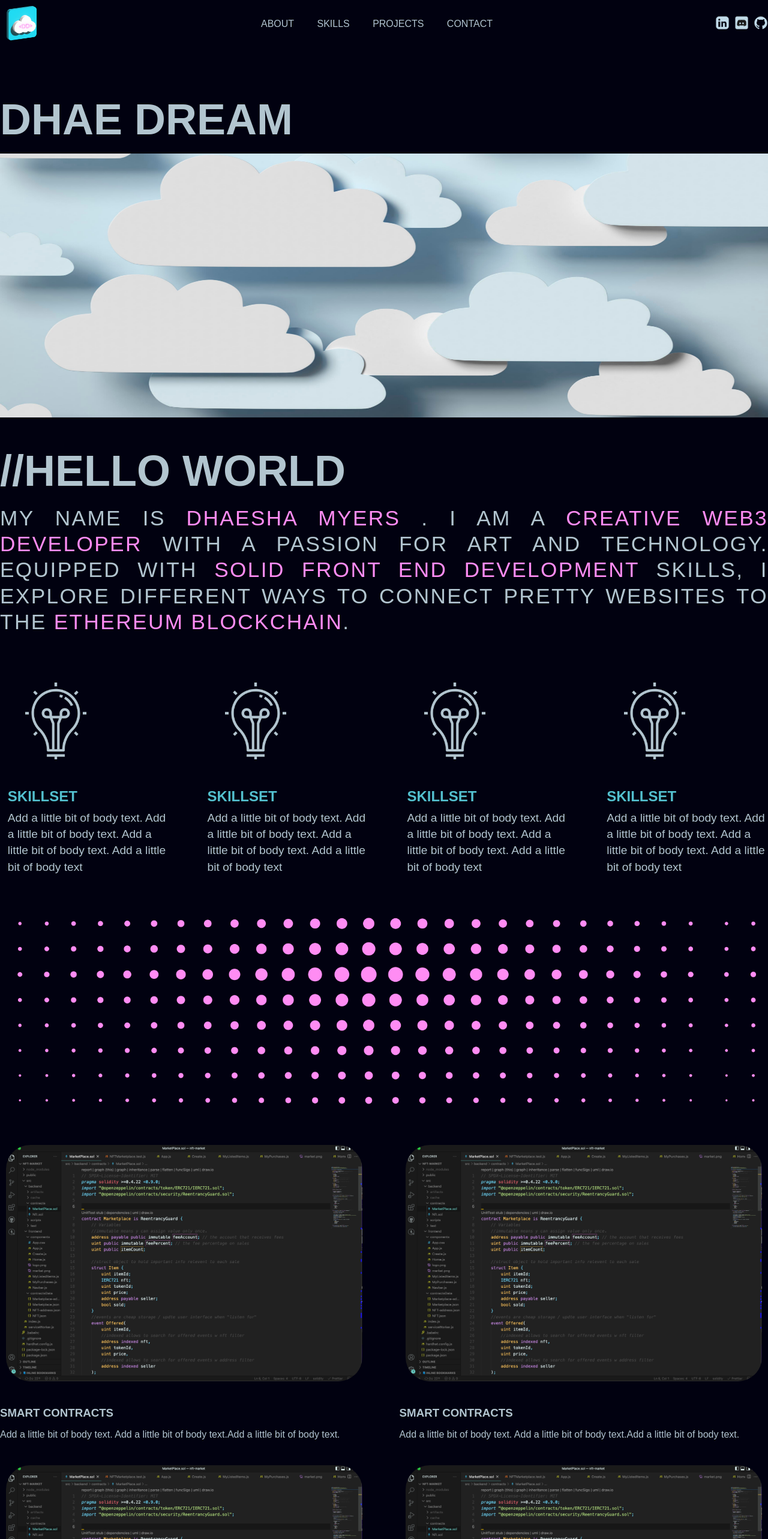
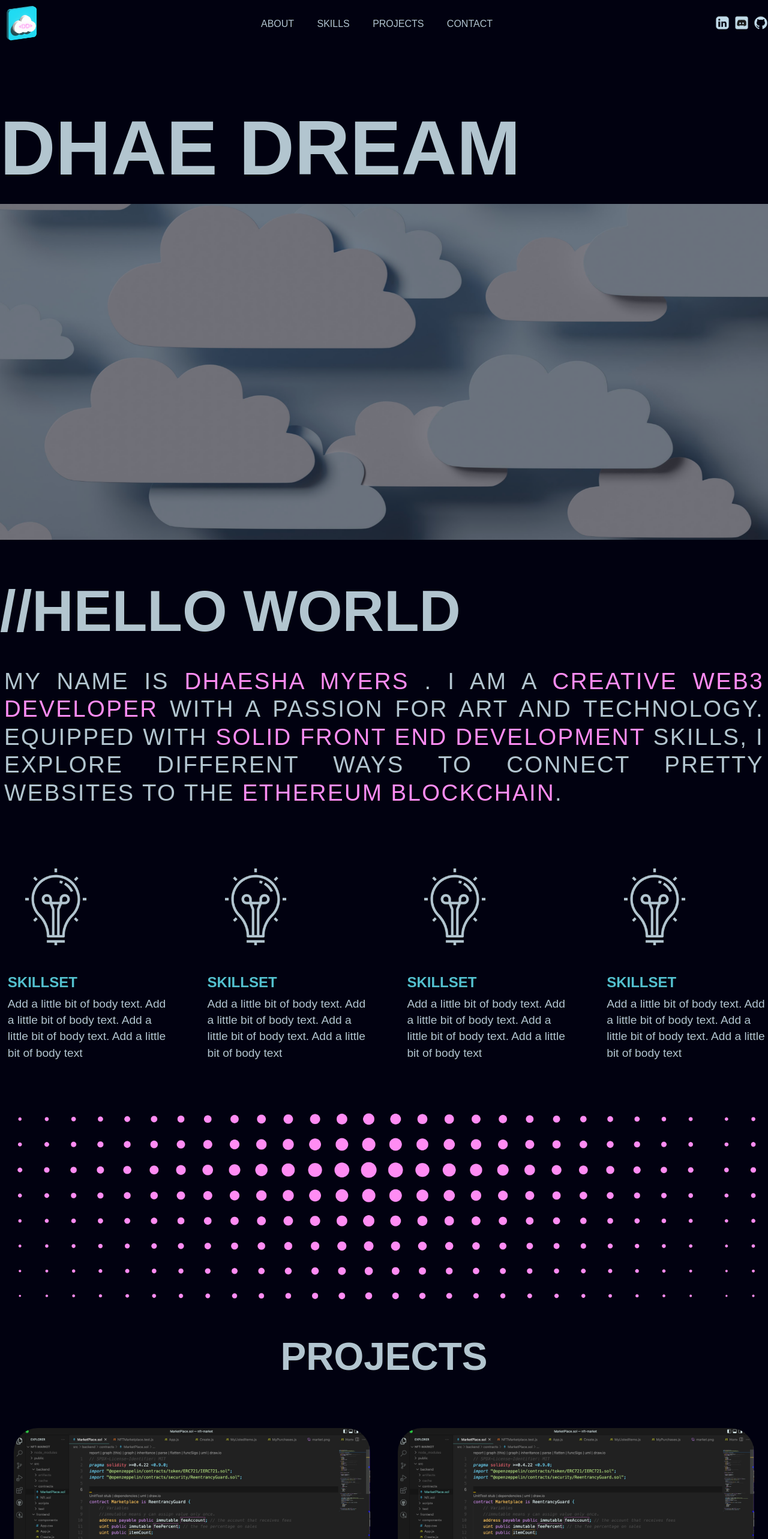
Before and after one commit to dhaedream/spring-22-portfolio, a React (Create React App) app: page / in a window 1280 px wide. Shown: the top 2566 px of the page at 60% size. Built offline with nearby package versions, Linux system fonts and the light colour scheme.

Commit message:
all over styling

```diff
--- a/src/components/features/feature.css
+++ b/src/components/features/feature.css
@@ -1,5 +1,7 @@
 .features {
-  padding: 6vh 0;
+  padding: 8vh 0;
+  /* padding: 8vh 0 4vh 0; */
+
   margin-bottom: 2vh;
   display: flex;
   flex-direction: row;
--- a/src/components/header/header.css
+++ b/src/components/header/header.css
@@ -7,12 +7,16 @@
   display: flex;
   flex-direction: column;
   justify-content: flex-end;
-  margin-bottom: 1rem;
+  margin-top: 10vh;
+  margin-bottom: 20px;
 }
-h2 {
-  font-size: 4.5rem;
+.header_container h2 {
+  font-size: 8rem;
+  /* padding-top: 80vh; */
 }
 .header_banner-img {
-  min-height: 40vh;
-  max-height: 55vh;
+  /* min-height: 40vh;
+  max-height: 55vh; */
+  height: 70vh;
+  opacity: 0.5;
 }
--- a/src/components/into/intro.css
+++ b/src/components/into/intro.css
@@ -4,14 +4,15 @@
   padding-bottom: 2vh;
 }
 .intro-header {
-  font-size: 4.5rem;
-  padding: 6vh 0 2vh 0;
+  font-size: 6rem;
+  padding: 8vh 0 4vh 0;
 }
 .intro-par {
-  font-size: 2.2rem;
-  line-height: 2.7rem;
+  font-size: 2.4rem;
+  line-height: 2.9rem;
   letter-spacing: 0.15rem;
   text-align: justify;
+  padding: 7px;
   /* text-align: left; */
 }
 .intro-par span {
--- a/src/components/projects/Projects.jsx
+++ b/src/components/projects/Projects.jsx
@@ -5,7 +5,10 @@ import codeProject from "../../assets/solidity-code.jpeg";
 const Projects = () => {
   return (
     <div>
+      {/* <h1 className="projects_header">PROJECTS</h1> */}
       <div className="projects_outer-container">
+        <h1 className="projects_header">PROJECTS</h1>
+
         <div className="projects_row-container">
           <div className="projects_single-container">
             <img className="projects_img" src={codeProject} />
@@ -19,29 +22,35 @@ const Projects = () => {
           </div>
           <div className="projects_single-container">
             <img className="projects_img" src={codeProject} />
+            <div className="projects_description-wrapper">
               <h3>SMART CONTRACTS</h3>
               <p>
-              Add a little bit of body text. Add a little bit of body text.Add a
-              little bit of body text.
+                Add a little bit of body text. Add a little bit of body text.Add
+                a little bit of body text.
               </p>
+            </div>
           </div>
         </div>
         <div className="projects_row-container">
           <div className="projects_single-container">
             <img className="projects_img" src={codeProject} />
+            <div className="projects_description-wrapper">
               <h3>SMART CONTRACTS</h3>
               <p>
-              Add a little bit of body text. Add a little bit of body text.Add a
-              little bit of body text.
+                Add a little bit of body text. Add a little bit of body text.Add
+                a little bit of body text.
               </p>
+            </div>
           </div>
           <div className="projects_single-container">
             <img className="projects_img" src={codeProject} />
+            <div className="projects_description-wrapper">
               <h3>SMART CONTRACTS</h3>
               <p>
-              Add a little bit of body text. Add a little bit of body text.Add a
-              little bit of body text.
+                Add a little bit of body text. Add a little bit of body text.Add
+                a little bit of body text.
               </p>
+            </div>
           </div>
         </div>
       </div>
--- a/src/components/projects/projects.css
+++ b/src/components/projects/projects.css
@@ -1,12 +1,17 @@
 .projects_outer-container {
   display: flex;
   flex-direction: column;
+}
+.projects_header {
+  margin: 0 auto 9vh;
+  font-size: 4rem;
 }
 .projects_row-container {
   width: 100%;
   display: flex;
   flex-direction: row;
-  justify-content: space-between;
+  justify-content: space-around;
+  padding-bottom: 8vh;
 }
 .projects_single-container {
   display: flex;
@@ -18,9 +23,22 @@
   border-radius: 50px;
   padding: 10px;
 }
+.projects_description-wrapper {
+  padding-left: 2vw;
+  padding-right: 1vw;
+
+  /* margin: 9px; */
+}
 .projects_single-container h3 {
+  font-size: 2rem;
   padding: 2rem 0 1rem;
 }
 .projects_single-container p {
-  padding-bottom: 2rem;
+  /* padding-bottom: 2rem; */
+  /* margin: 1px 3px; */
+  margin-right: 4px;
+  font-size: 1.5rem;
 }
+.projects_container-para {
+  margin-right: 4px;
+}
```
Lines whose indentation alone changed are shown as unchanged.
